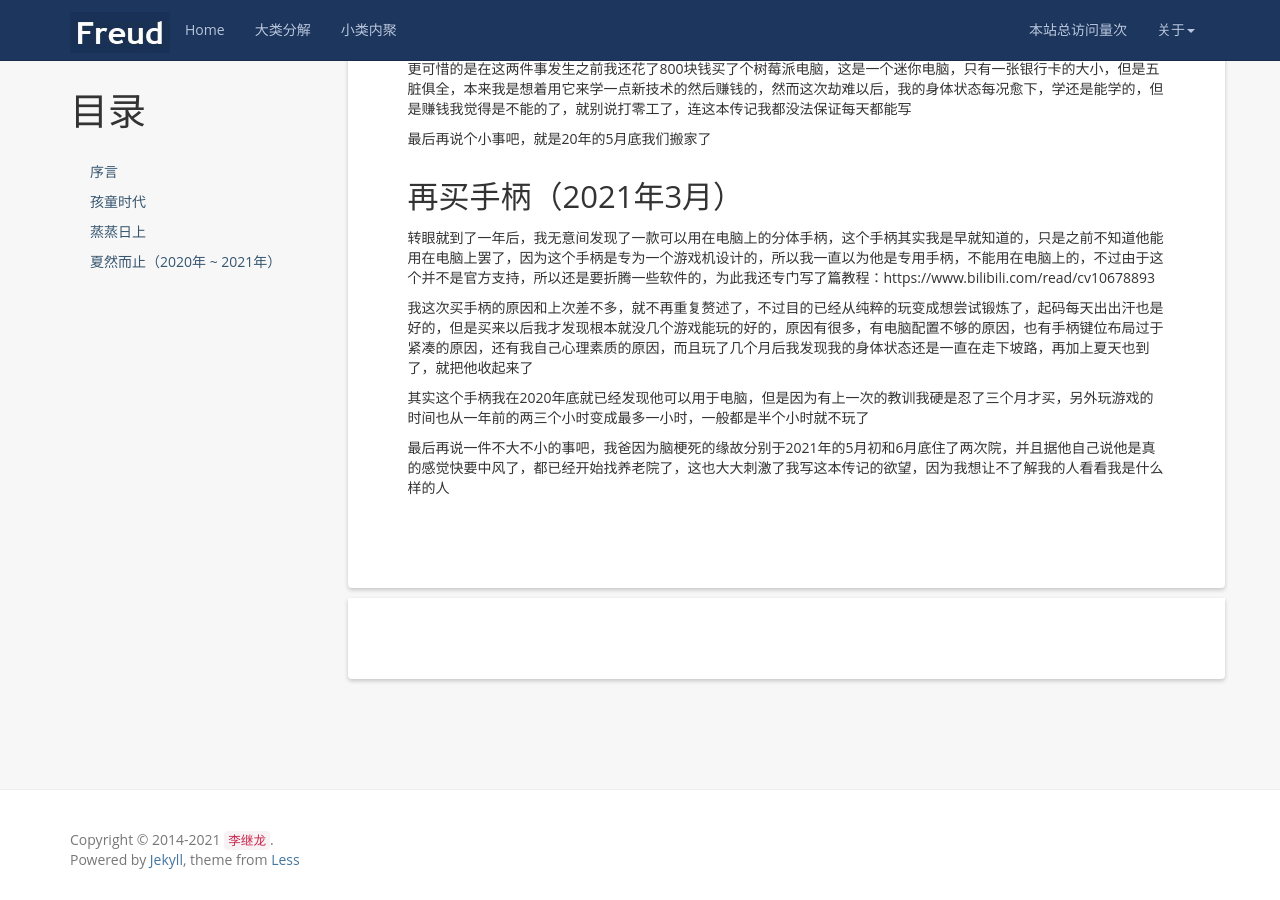
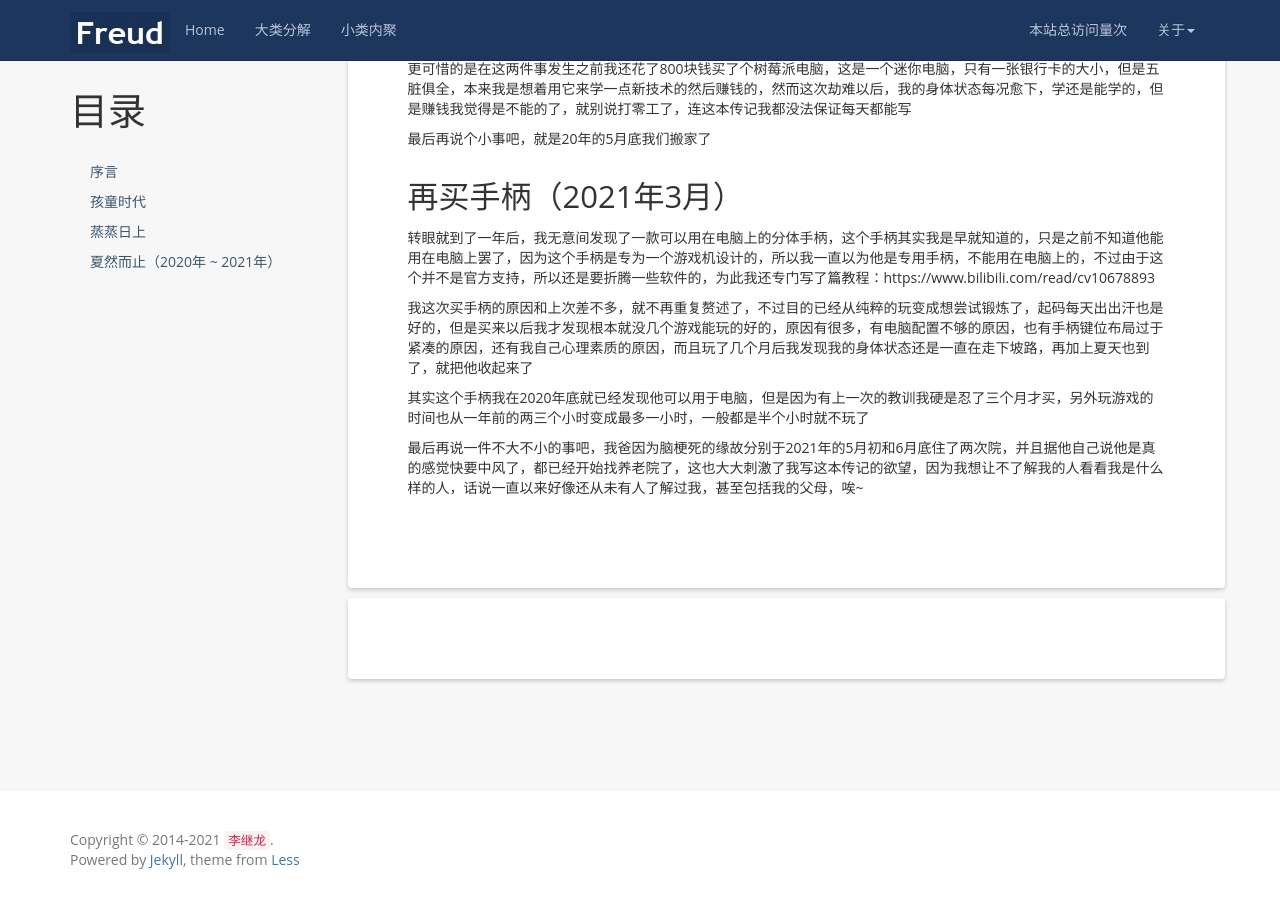
Before and after one commit to kljzndx/My-Blog, a Jekyll site: the page built from _posts/2021-07-07-autobiography.md, in a window 1280 px wide and 900 px high, scrolled down 7380 px. Built offline with Jekyll 4.4.1, drawn with Linux system fonts in a browser that asks for light colours; nearby versions of some CDN libraries; comment, search, counter and statistics services are not loaded.

Commit message:
补充信息

```diff
--- a/_posts/2021-07-07-autobiography.md
+++ b/_posts/2021-07-07-autobiography.md
@@ -277,4 +277,4 @@ tags: [自传]
 
 其实这个手柄我在2020年底就已经发现他可以用于电脑，但是因为有上一次的教训我硬是忍了三个月才买，另外玩游戏的时间也从一年前的两三个小时变成最多一小时，一般都是半个小时就不玩了
 
-最后再说一件不大不小的事吧，我爸因为脑梗死的缘故分别于2021年的5月初和6月底住了两次院，并且据他自己说他是真的感觉快要中风了，都已经开始找养老院了，这也大大刺激了我写这本传记的欲望，因为我想让不了解我的人看看我是什么样的人
+最后再说一件不大不小的事吧，我爸因为脑梗死的缘故分别于2021年的5月初和6月底住了两次院，并且据他自己说他是真的感觉快要中风了，都已经开始找养老院了，这也大大刺激了我写这本传记的欲望，因为我想让不了解我的人看看我是什么样的人，话说一直以来好像还从未有人了解过我，甚至包括我的父母，唉~
```
